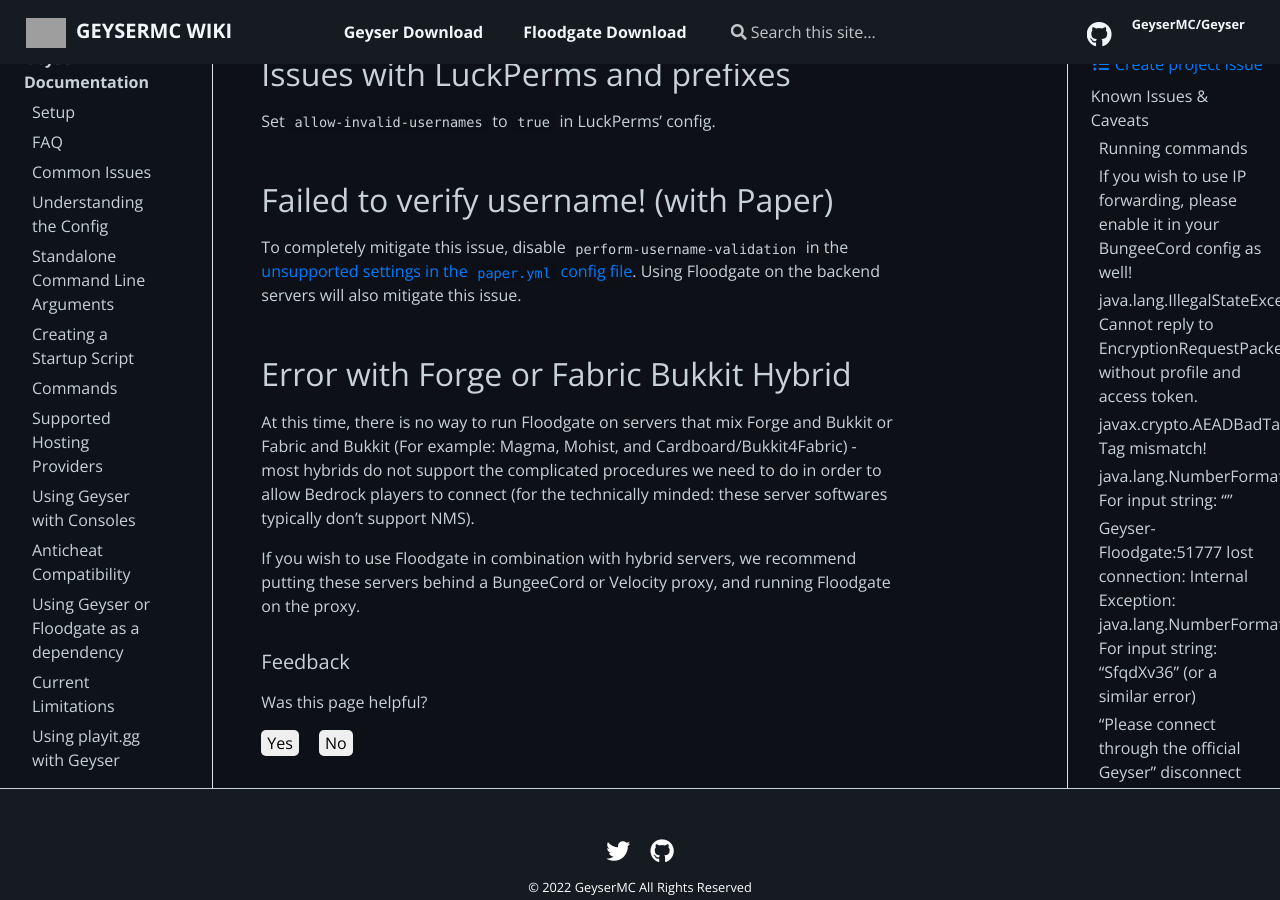
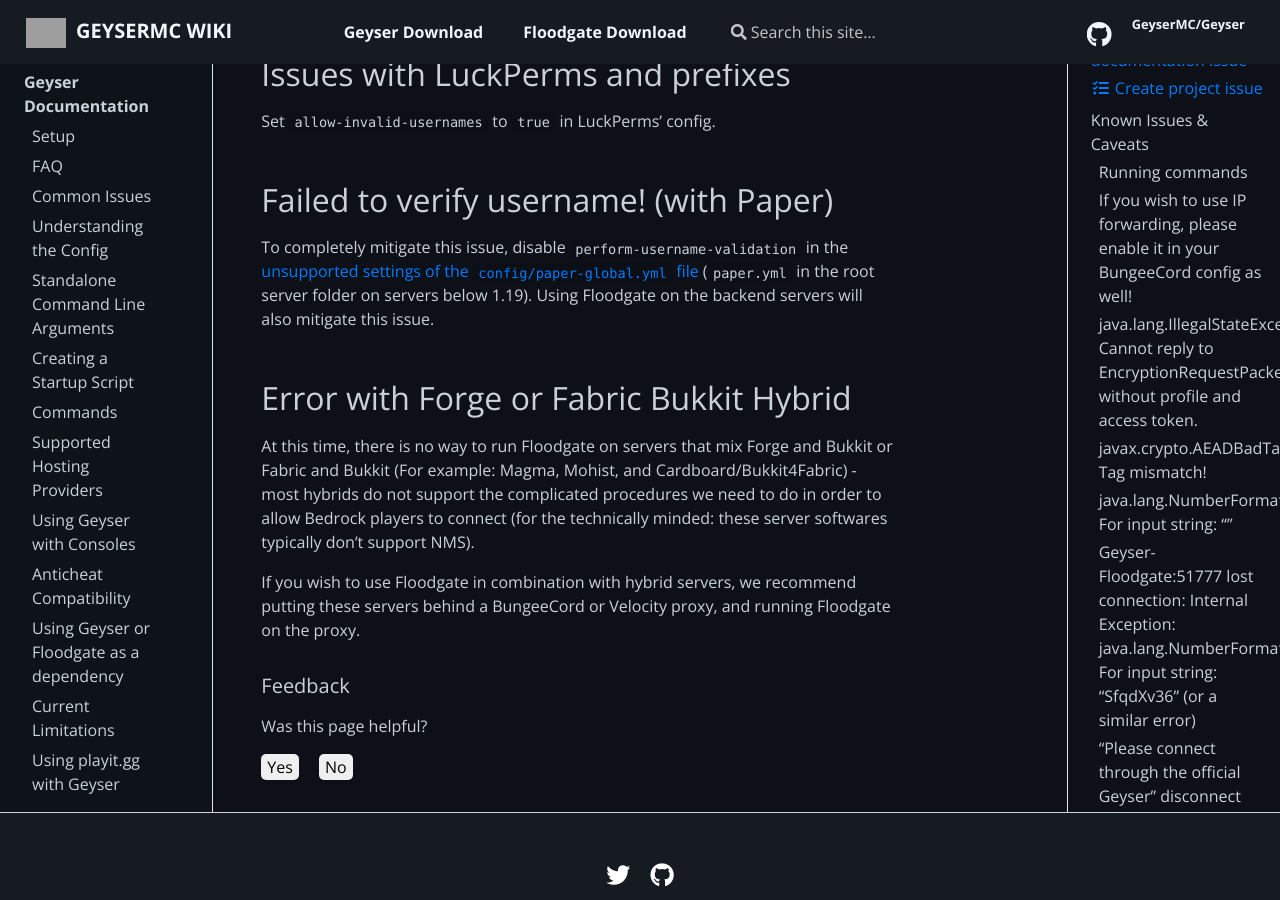
Before and after one commit to GeyserMC/GeyserWiki, a Jekyll site: the page built from _docs/floodgate/issues.md, in a window 1280 px wide and 900 px high, scrolled down 2152 px. Built offline with Jekyll 4.4.1, drawn with Linux system fonts in a browser that asks for light colours; grey boxes are pictures that could not be loaded.

Commit message:
Update paper config name (#60)
* paper.yml -> paper-global.yml

* Indicate file on <1.19

* Update issues.md

```diff
--- a/_docs/floodgate/issues.md
+++ b/_docs/floodgate/issues.md
@@ -46,7 +46,7 @@
 
 ## Failed to verify username! (with Paper)
 
-To completely mitigate this issue, disable `perform-username-validation` in the [unsupported settings in the `paper.yml` config file](https://paper.readthedocs.io/en/latest/server/configuration.html#unsupported-settings). Using Floodgate on the backend servers will also mitigate this issue.
+To completely mitigate this issue, disable `perform-username-validation` in the [unsupported settings of the `config/paper-global.yml` file](https://paper.readthedocs.io/en/latest/server/configuration.html#unsupported-settings) (`paper.yml` in the root server folder on servers below 1.19). Using Floodgate on the backend servers will also mitigate this issue.
 
 ## Error with Forge or Fabric Bukkit Hybrid
 
```
